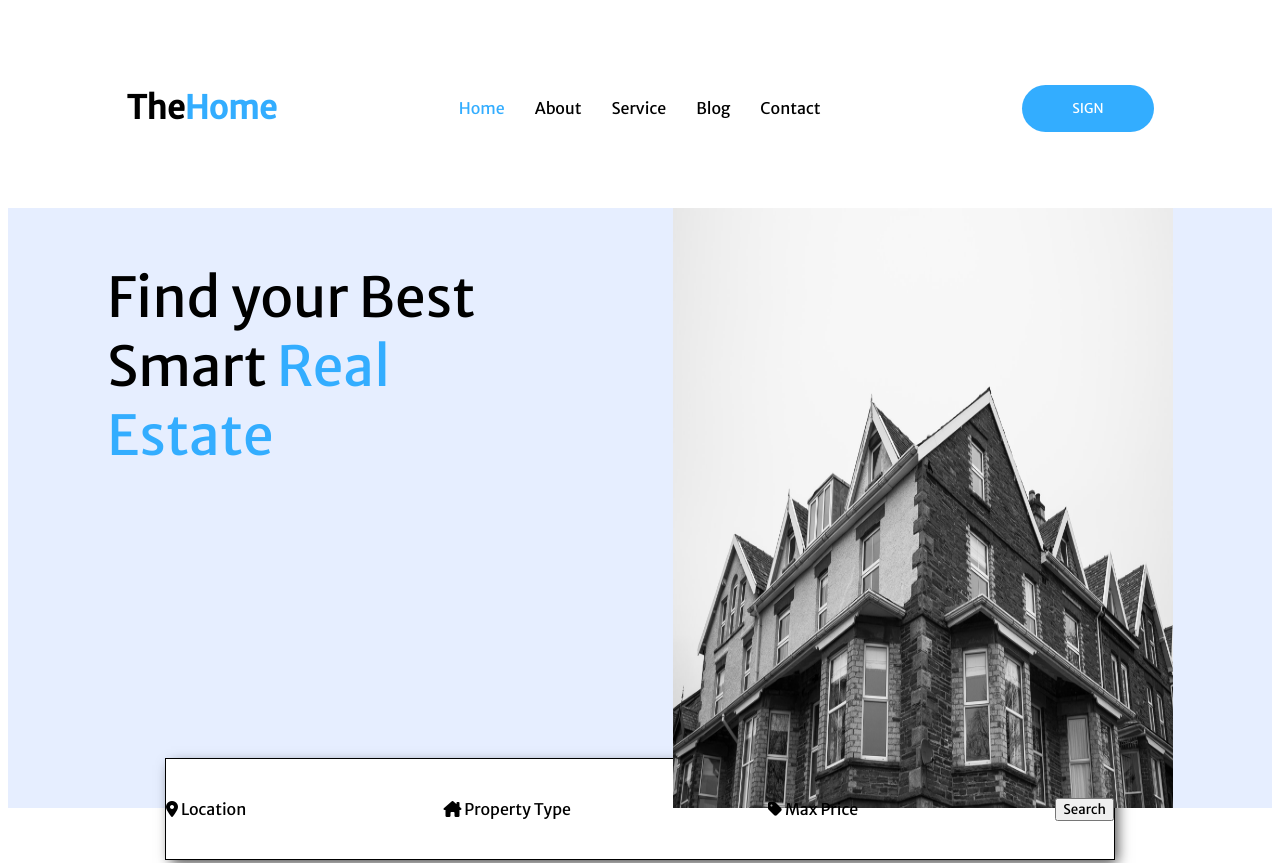
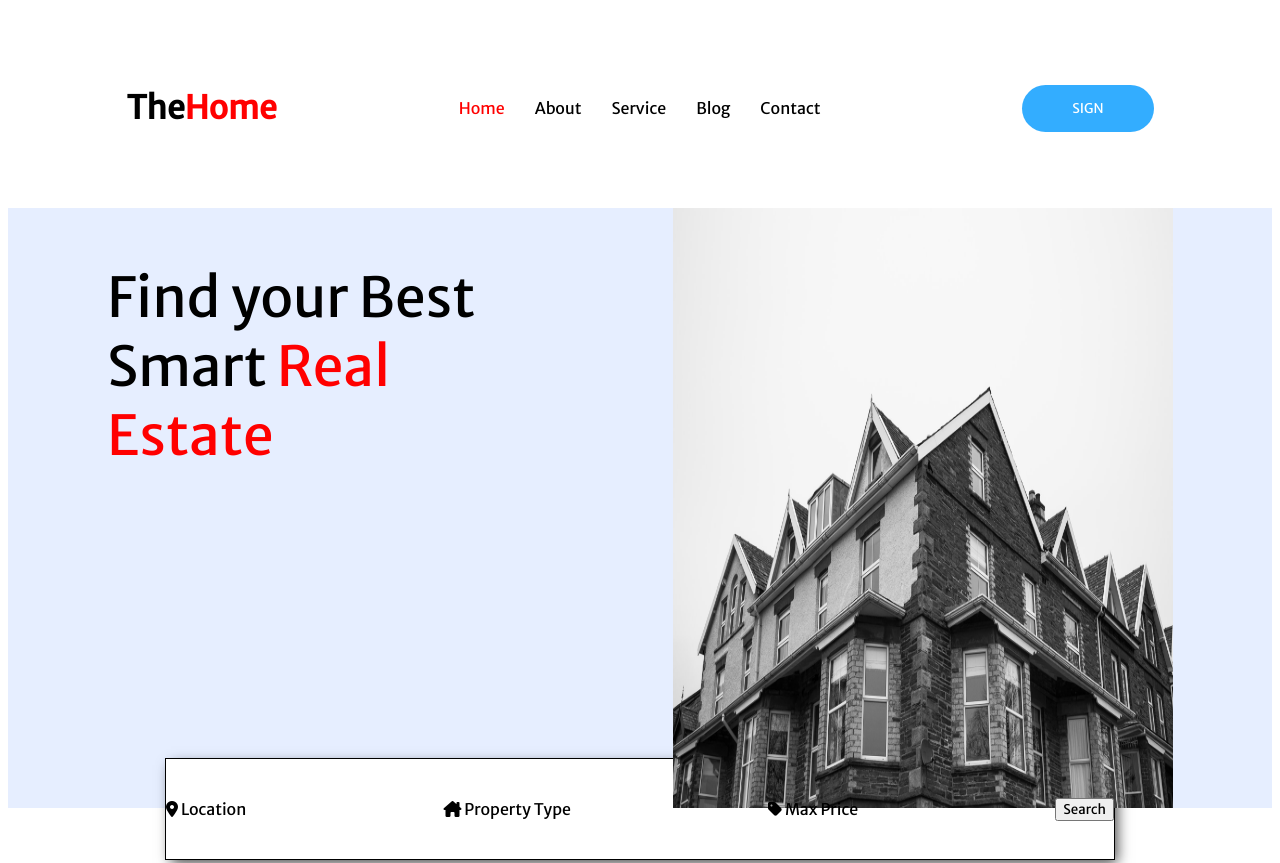
Before and after one commit to mayestes21/paginaweb, a plain HTML site: page index.html in a window 1280 px wide. Shown: the top 863 px of the page. Drawn offline with Linux system fonts and the light colour scheme.

Commit message:
Actualizacion color

```diff
--- a/style.css
+++ b/style.css
@@ -3,7 +3,7 @@
 }
 
 .logo {
-    color: #33adff;
+    color: red;
 }
 .header {
     display: flex;
```
